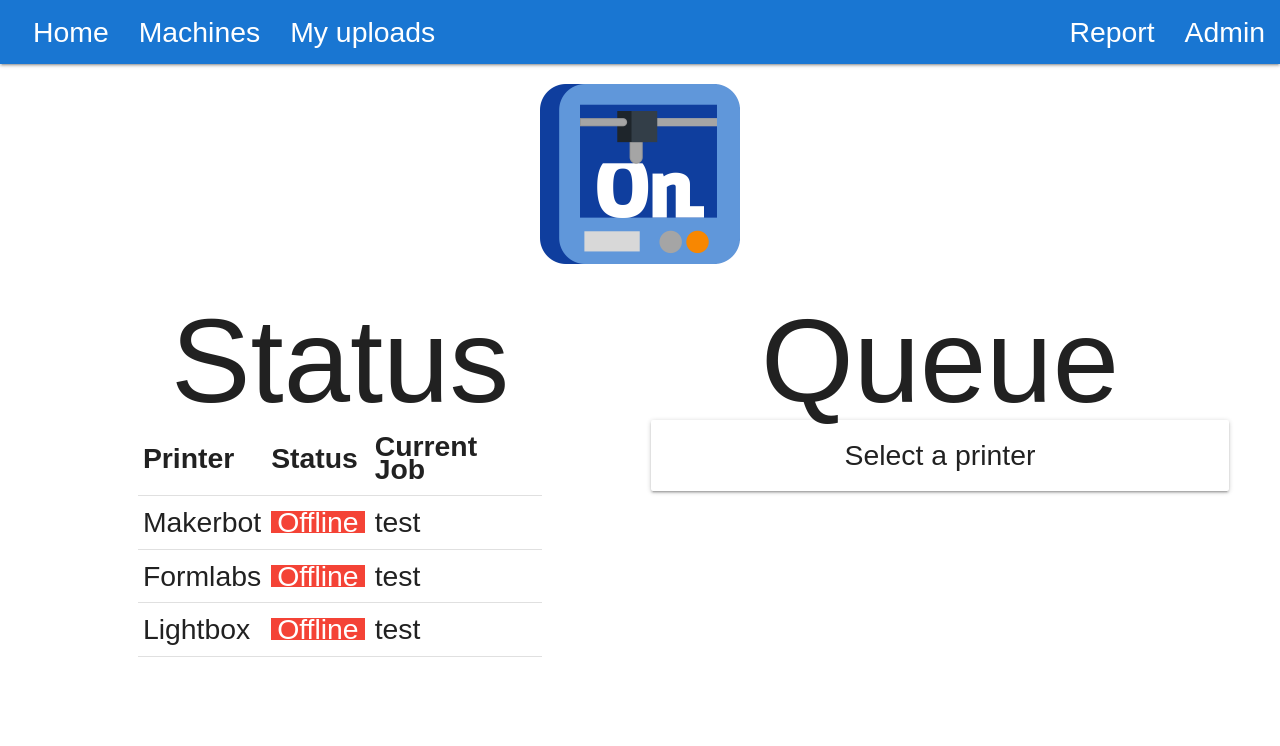
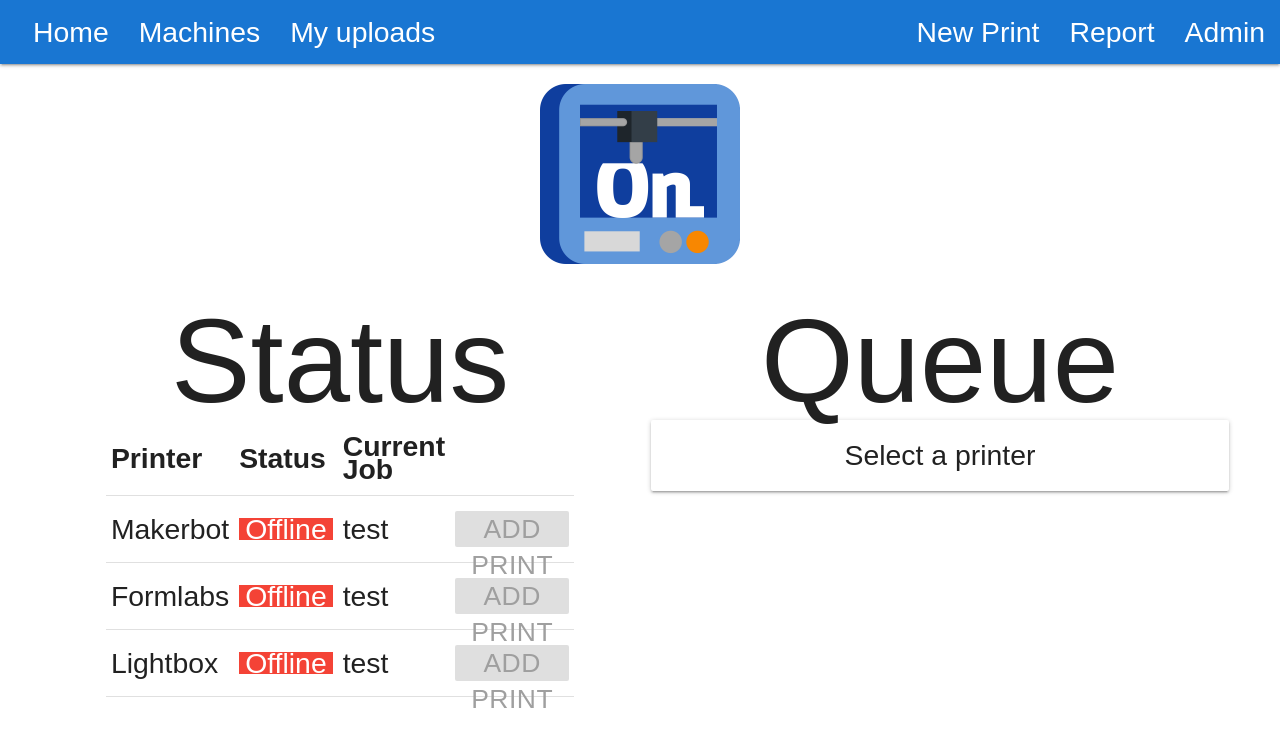
Before and after one commit to NickKania/printApp, a Vue app: page /#/home in a window 1280 px wide. Shown: the top 746 px of the page. Built offline with nearby package versions, Linux system fonts and the light colour scheme; what vue-youtube-embed would draw is missing.

Commit message:
-added button logic for admin bring printer online/offline - very rough bring online/offline functions - started newprint page

```diff
--- a/src/App.vue
+++ b/src/App.vue
@@ -10,6 +10,7 @@
         <li><router-link :to="{ name: 'Uploads', params: {} }">My uploads</router-link></li>
         </ul>
         <ul class="right hide-on-med-and-down">
+        <li><router-link :to="{ name: 'NewPrint', params: {} }">New Print</router-link></li>
         <li><router-link :to="{ name: 'Report', params: {} }">Report</router-link></li>
         <li><router-link :to="{ name: 'Admin', params: {} }">Admin</router-link></li>
       </ul>
--- a/src/components/Admin.vue
+++ b/src/components/Admin.vue
@@ -1,4 +1,4 @@
-<template lang="html" id="admin">
+<template lang="html" >
 <div>
 	  <h1>Admin</h1>
 
--- a/src/components/PrinterStatus.vue
+++ b/src/components/PrinterStatus.vue
@@ -17,16 +17,21 @@
         <td v-else><span class="badge red white-text">Offline</span></td>
         <td v-if="printer.currentJob !== null">{{printer.currentJob}}</td>
         <td>
-          <div v-if="pathIsAdmin == false">
+          <div v-if="pathIsAdmin != true">
             <div v-if="printer.isOnline == true">
-              <a href="/" class="waves-effect waves-light btn blue darken-2">Start print</a>
+              <a href="/" class="waves-effect waves-light btn blue darken-2">Add print</a>
             </div>
             <div v-else>
-              <a href="/" class="btn disabled">Start print</a>
+              <a href="/" class="btn disabled">Add print</a>
             </div>
           </div>
           <div v-else>
-
+            <div v-if="printer.isOnline == true">
+              <button v-on:click="bringOnline(printer)" class="waves-effect waves-light btn red">Bring Offline</button>
+            </div>
+            <div v-else>
+              <button v-on:click="bringOffline(printer)" class="waves-effect waves-light btn green">Bring Online</button>
+            </div>
           </div>
         </td>
       </tr>
@@ -53,6 +58,13 @@ export default {
   methods: {
     selectPrinter(id) {
       this.$store.commit('SELECT_PRINTER', id);
+    },
+    bringOnline(printer) {
+      printer.isOnline = true;
+      console.log(printer.isOnline);
+    },
+    bringOffline(printer) {
+      printer.isOnline = false;
     }
   }
 };
--- a/src/store/index.js
+++ b/src/store/index.js
@@ -28,7 +28,7 @@ const store = new Vuex.Store({
     selectedPrinter: (state, getters) => {
       return state.printersById[state.selectedPrinterId];
     }
-  }
+  },
 });
 
 export default store;
```
Also changed, not shown: src/components/NewPrint.vue (added, +31 -0 lines), src/router/index.js (+9 -1 lines), 2 other files (tests, documents, lock files or other folders).
